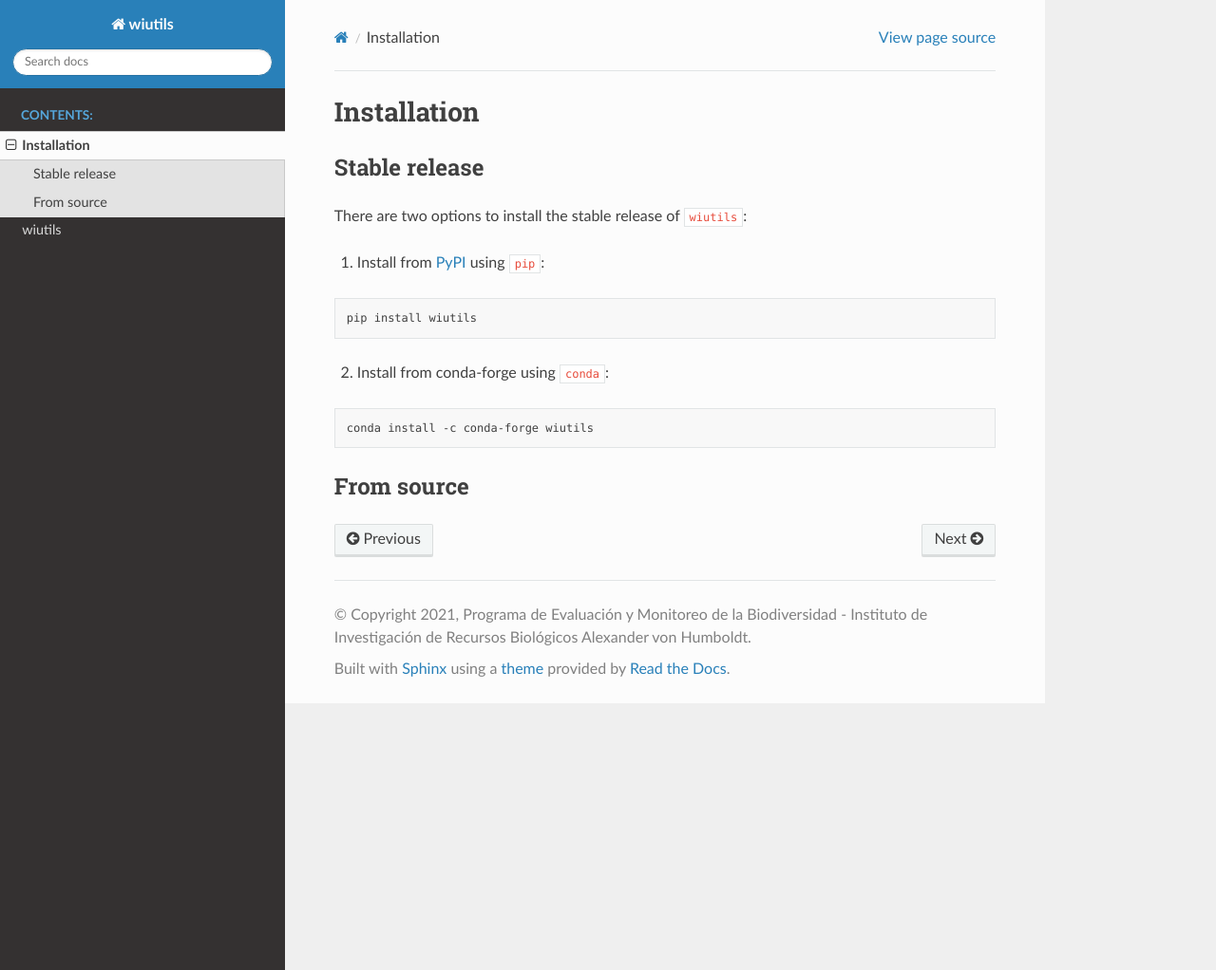
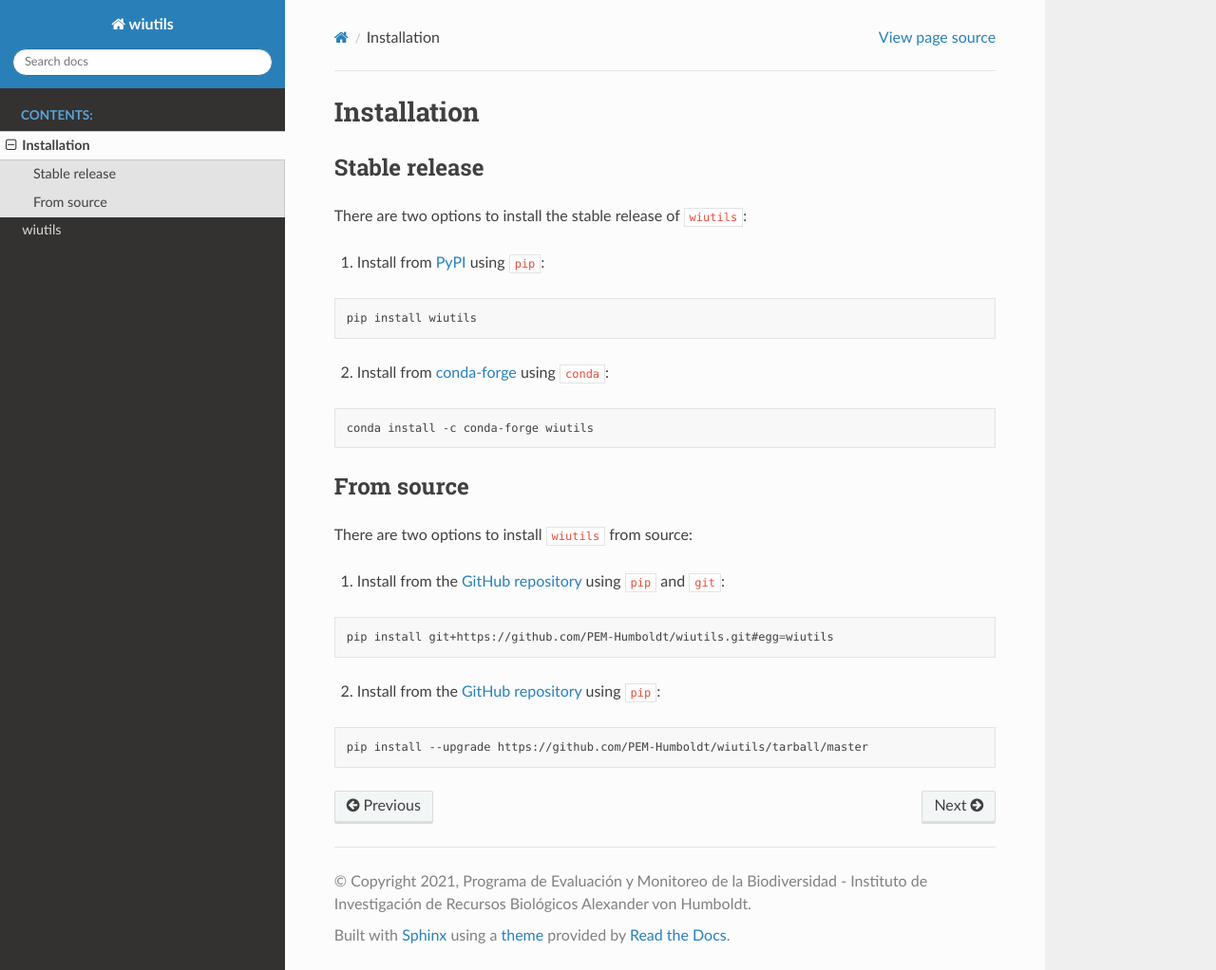
Before and after one commit to PEM-Humboldt/wiutils, a Sphinx documentation site: the page built from docs/installation.rst, in a window 1280 px wide and 1022 px high. Shown: the whole window at 95% size. Built offline with Sphinx 7.4.7 and the Read the Docs theme 2.0.0, drawn with Linux system fonts in a browser that asks for light colours.

Commit message:
Add installation from source.

```diff
--- a/docs/installation.rst
+++ b/docs/installation.rst
@@ -13,7 +13,7 @@ There are two options to install the stable release of :code:`wiutils`:
    pip install wiutils
 
 
-2. Install from conda-forge using :code:`conda`:
+2. Install from `conda-forge <https://anaconda.org/conda-forge/wiutils>`_ using :code:`conda`:
 
 .. code:: bash
 
@@ -22,3 +22,17 @@ There are two options to install the stable release of :code:`wiutils`:
 -----------
 From source
 -----------
+There are two options to install :code:`wiutils` from source:
+
+1. Install from the `GitHub repository <https://github.com/PEM-Humboldt/wiutils>`_ using :code:`pip` and :code:`git`:
+
+.. code:: bash
+
+   pip install git+https://github.com/PEM-Humboldt/wiutils.git#egg=wiutils
+
+
+2. Install from the `GitHub repository <https://github.com/PEM-Humboldt/wiutils>`_ using :code:`pip`:
+
+.. code:: bash
+
+   pip install --upgrade https://github.com/PEM-Humboldt/wiutils/tarball/master
```
